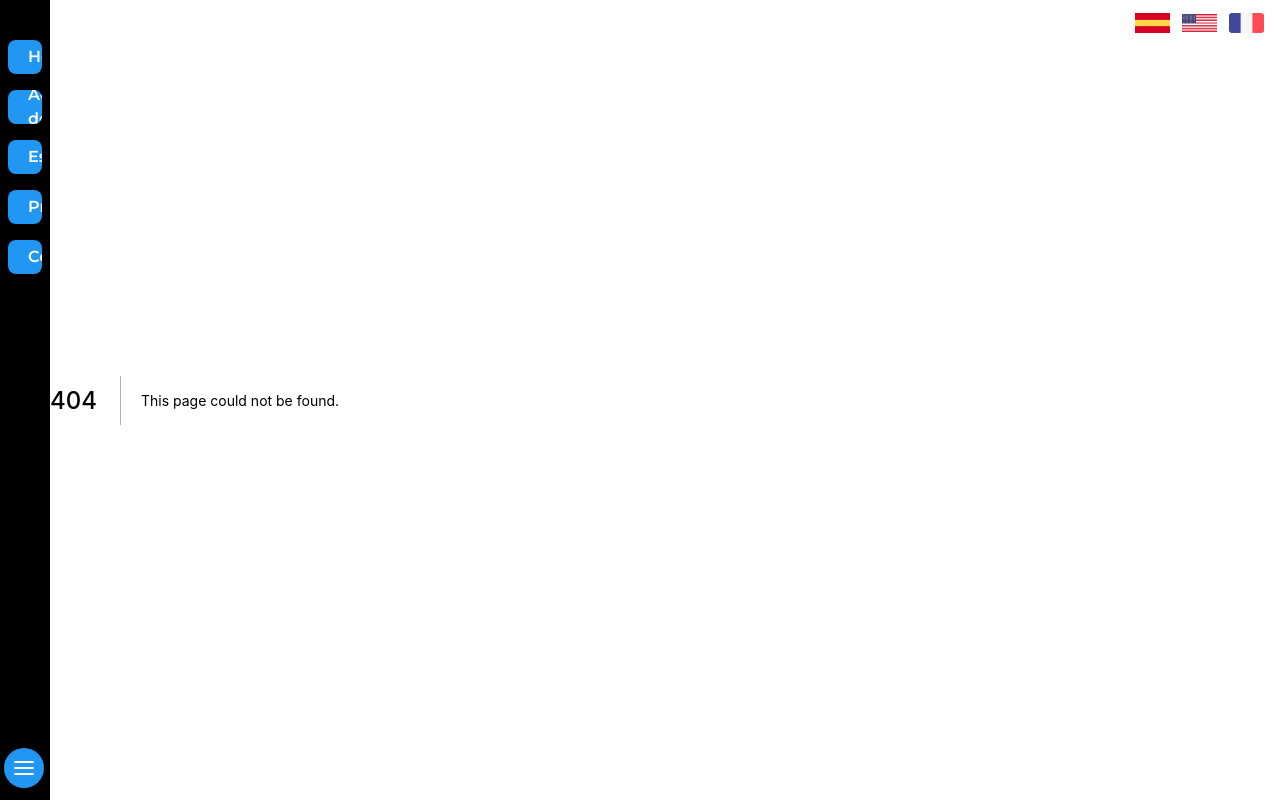
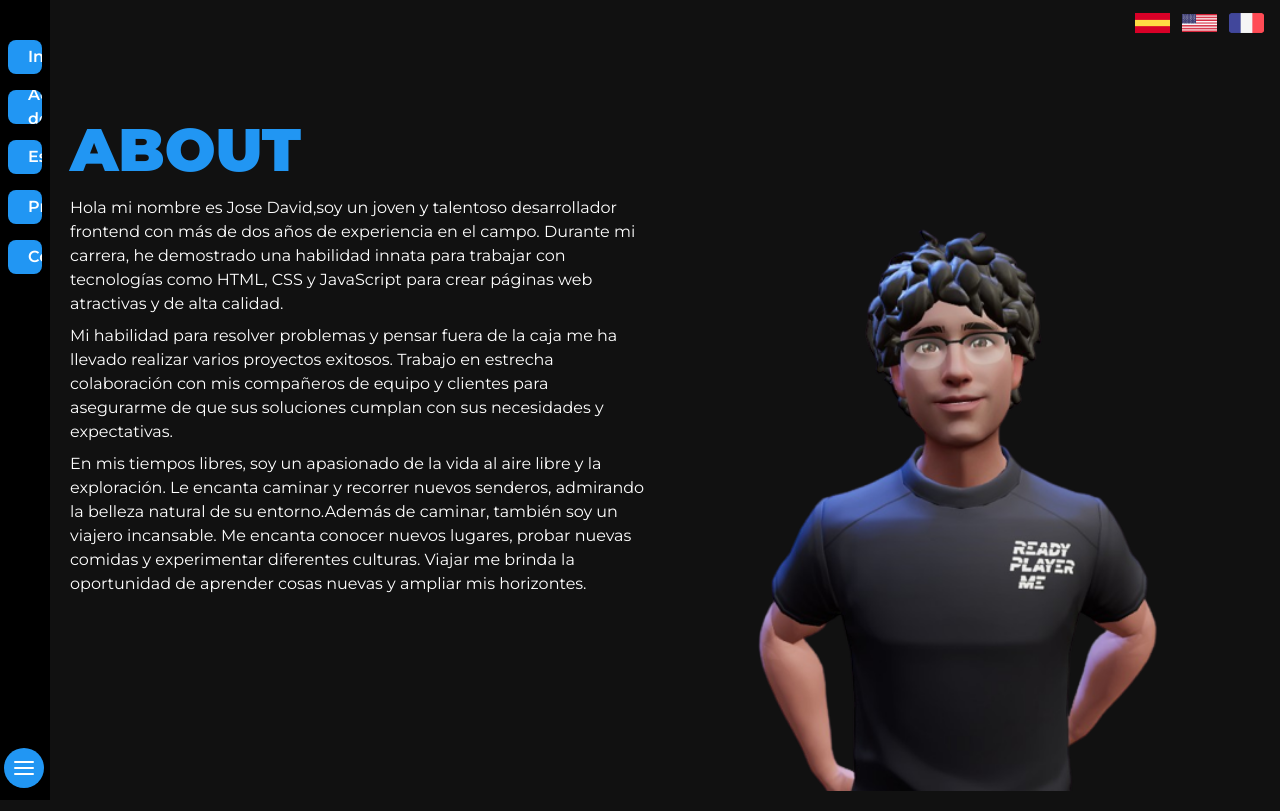
Before and after one commit to josedavid1996/portafolio-next, a Next.js app: page /about in a window 1280 px wide. Before the commit this address had no page. Built offline with nearby package versions, Linux system fonts and the light colour scheme; a web font is replaced by a local one.

Commit message:
feat:Se termino el diseño del about

```diff
--- a/src/components/layout/Sidebar/index.tsx
+++ b/src/components/layout/Sidebar/index.tsx
@@ -1,6 +1,7 @@
 import Icon from '@components/shared/Icon'
 import { useState } from 'react'
 import { motion } from 'framer-motion'
+import Link from 'next/link'
 const variants = {
   open: { width: '300px' },
   closed: { width: '50px' }
@@ -22,8 +23,9 @@ const variantsIconBottom = {
 
 const Sidebar = () => {
   const [isOpen, setIsOpen] = useState(false)
+
   return (
-    <div className="absolute md:static z-20">
+    <div className="fixed md:static z-20">
       <motion.nav className="relative">
         <motion.ul
           initial={{ width: '50px' }}
@@ -36,14 +38,16 @@ const Sidebar = () => {
             <div className="min-w-40px">
               <Icon name="home" className=" text-[18px] text-[#fff]" />
             </div>
-            <a className=" text-[#fff] font-semibold">Home</a>
+            <a className=" text-[#fff] font-semibold">Inicio</a>
           </li>
+          <Link href="/about">
             <li className="flex gap-3 items-center bg-primary px-[8px] py-[5px] rounded-[8px] overflow-hidden hover:bg-[#2195f3c6] cursor-pointer transition-all duration-500 max-h-[34px]">
               <div className="min-w-40px">
                 <Icon name="user" className=" text-[18px] text-[#fff]" />
               </div>
               <a className=" text-[#fff] font-semibold ">Acerca de mi</a>
             </li>
+          </Link>
           <li className="flex gap-3 items-center bg-primary px-[8px] py-[5px] rounded-[8px] overflow-hidden hover:bg-[#2195f3c6] cursor-pointer transition-all duration-500">
             <div className="min-w-40px">
               <Icon name="gear" className=" text-[18px] text-[#fff]" />
--- /dev/null
+++ b/src/pages/about/index.tsx
@@ -0,0 +1,53 @@
+import Image from 'next/image'
+import React from 'react'
+
+const About = () => {
+  return (
+    <>
+      <div className="pl-[62px]  mt-[100px] pr-3 md:p-5 text-white">
+        <h1 className="text-3xl text-primary  sm:text-6xl mb-4  uppercase  font-black  text-left">
+          about
+        </h1>
+        <div className="flex flex-col-reverse md:flex-row gap-4">
+          <div>
+            <div className="flex flex-col gap-2">
+              <p>
+                Hola mi nombre es Jose David,soy un joven y talentoso
+                desarrollador frontend con más de dos años de experiencia en el
+                campo. Durante mi carrera, he demostrado una habilidad innata
+                para trabajar con tecnologías como HTML, CSS y JavaScript para
+                crear páginas web atractivas y de alta calidad.
+              </p>
+              <p>
+                Mi habilidad para resolver problemas y pensar fuera de la caja
+                me ha llevado realizar varios proyectos exitosos. Trabajo en
+                estrecha colaboración con mis compañeros de equipo y clientes
+                para asegurarme de que sus soluciones cumplan con sus
+                necesidades y expectativas.
+              </p>
+              <p>
+                En mis tiempos libres, soy un apasionado de la vida al aire
+                libre y la exploración. Le encanta caminar y recorrer nuevos
+                senderos, admirando la belleza natural de su entorno.Además de
+                caminar, también soy un viajero incansable. Me encanta conocer
+                nuevos lugares, probar nuevas comidas y experimentar diferentes
+                culturas. Viajar me brinda la oportunidad de aprender cosas
+                nuevas y ampliar mis horizontes.
+              </p>
+            </div>
+          </div>
+          <div className="md:min-w-[50%]">
+            <Image
+              src="/avatar.png"
+              width={200}
+              height={200}
+              layout="responsive"
+            />
+          </div>
+        </div>
+      </div>
+    </>
+  )
+}
+
+export default About
--- a/src/pages/contacto/index.tsx
+++ /dev/null
@@ -1,23 +0,0 @@
-import React from 'react'
-
-interface Props {
-  title: string
-}
-const Contacto = ({ title }: Props) => {
-  return (
-    <div className="text-[60px] font-bold relative text-black">{title}</div>
-  )
-}
-
-export default Contacto
-
-export async function getStaticProps({ locale }: { locale: string }) {
-  console.log(locale)
-  const response = await import(`../../lang/${locale}.json`)
-  console.log(response.default.contact)
-  return {
-    props: {
-      title: response.default.contact.title
-    }
-  }
-}
--- a/src/pages/index.tsx
+++ b/src/pages/index.tsx
@@ -10,7 +10,7 @@ const Home = ({ titleName, titleNameSpan, titleParagram }: Props) => {
   return (
     <>
       <div className="bg-img bg-cover text-white  md:bg-center bg-no-repeat bg-[url('/hero.jpg')] pl-[45px] md:pl-0 w-full flex sm:items-center justify-center sm:justify-start">
-        <div className="relative w-full flex flex-col items-center  gap-4  pt-30 sm:pt-0 max-w-[415px] ">
+        <div className=" w-full flex flex-col items-center  gap-4  pt-30 sm:pt-0 max-w-[415px] ">
           <h1 className="text-3xl font-light sm:text-6xl text-center  flex flex-col uppercase ml-5">
             {titleName}
             <span className="text-primary font-black">{titleNameSpan}</span>
--- a/src/pages/nosotros/index.tsx
+++ /dev/null
@@ -1,7 +0,0 @@
-import React from 'react'
-
-const Nosotros = () => {
-  return <div className="text-[60px] font-bold text-white">Nosostros</div>
-}
-
-export default Nosotros
```
Lines whose indentation alone changed are shown as unchanged.
